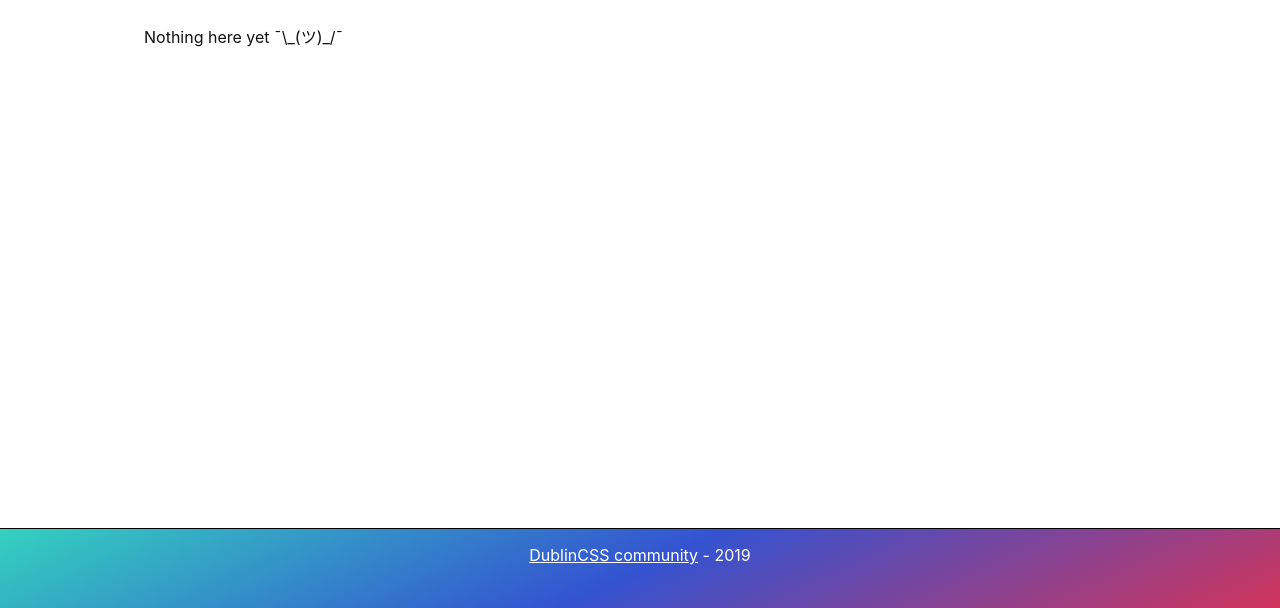
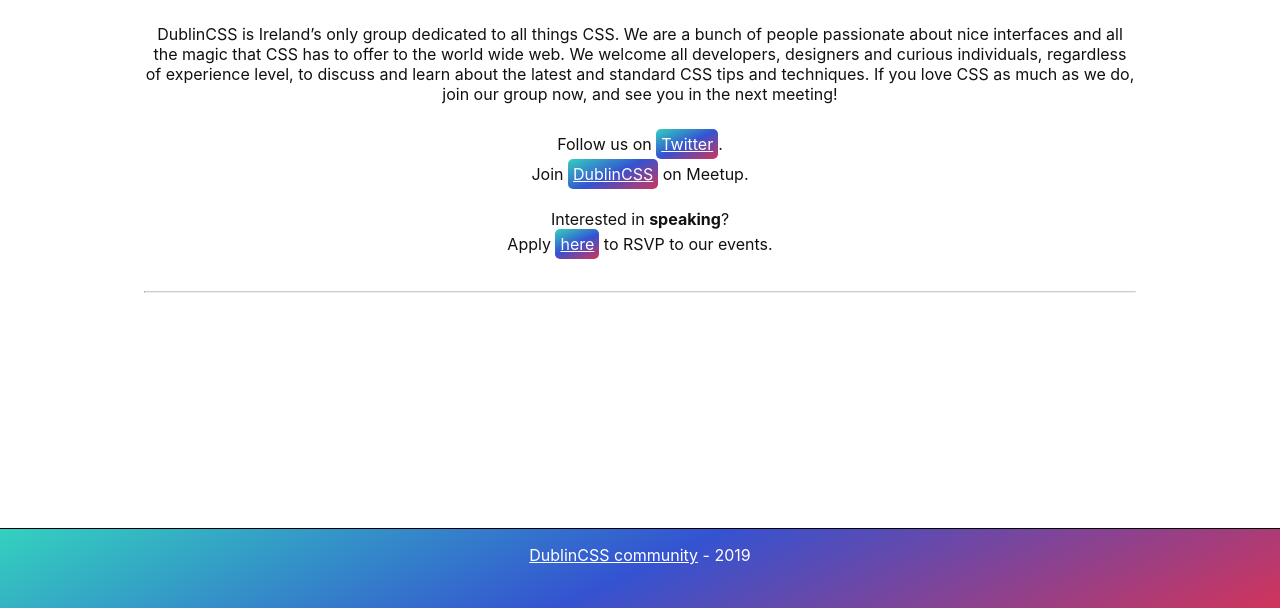
Before and after one commit to dublincss/dublincss.github.io, a Gatsby site: page /about in a window 1280 px wide. Shown: the part 192-800 px from the top of the page. Built offline with nearby package versions, Linux system fonts and the light colour scheme; Gatsby itself is replaced by a stand-in of ours.

Commit message:
#10 - Add content 'about' page

```diff
--- a/src/components/layout.css
+++ b/src/components/layout.css
@@ -159,6 +159,10 @@
   text-align: center;
 }
 
+.dublincss-cta-about {
+  margin-top: 25px;
+}
+
 .dublincss-cta__link {
   display: inline-block;
   padding: 5px;
--- a/src/pages/about.js
+++ b/src/pages/about.js
@@ -1,11 +1,42 @@
 import React from 'react';
 
 import Layout from '../components/layout';
+import SEO from "../components/seo";
 
 const About = () => (
   <Layout>
-    <p>Nothing here yet ¯\_(ツ)_/¯</p>
-  </Layout>
+    <SEO title="About" />
+    <section className="index-welcome">
+      <div>
+        <div>
+          DublinCSS is Ireland’s only group dedicated to all things CSS.
+          We are a bunch of people passionate about nice interfaces and all the magic that CSS has to offer to the world wide web.
+          We welcome all developers, designers and curious individuals, regardless of experience level, to discuss and learn about the latest and standard CSS tips and techniques.
+          If you love CSS as much as we do, join our group now, and see you in the next meeting!
+        </div>
+        <div className="dublincss-cta-about">
+
+          <div className="dublincss-cta">
+            Follow us on <a className="dublincss-cta__link" href="https://twitter.com/dublincss" target="_blank" rel="noopener noreferrer">Twitter</a>.
+          </div>
+          <div className="dublincss-cta">
+            Join <a className="dublincss-cta__link" href="https://meetup.com/DublinCSS" target="_blank" rel="noopener noreferrer">DublinCSS</a> on Meetup.
+          </div>
+
+          <div className="dublincss-cta">
+            <br></br>
+            Interested in <b>speaking</b>?
+            <br></br>
+            Apply <a className="dublincss-cta__link" href="https://bit.ly/DublinCSS-CFP" target="_blank" rel="noopener noreferrer">here</a> to RSVP to our events.
+          </div>
+        </div>
+
+      </div>
+
+    </section>
+    <hr className="index-separator" />
+  </Layout >
+
 );
 
 export default About;
```
